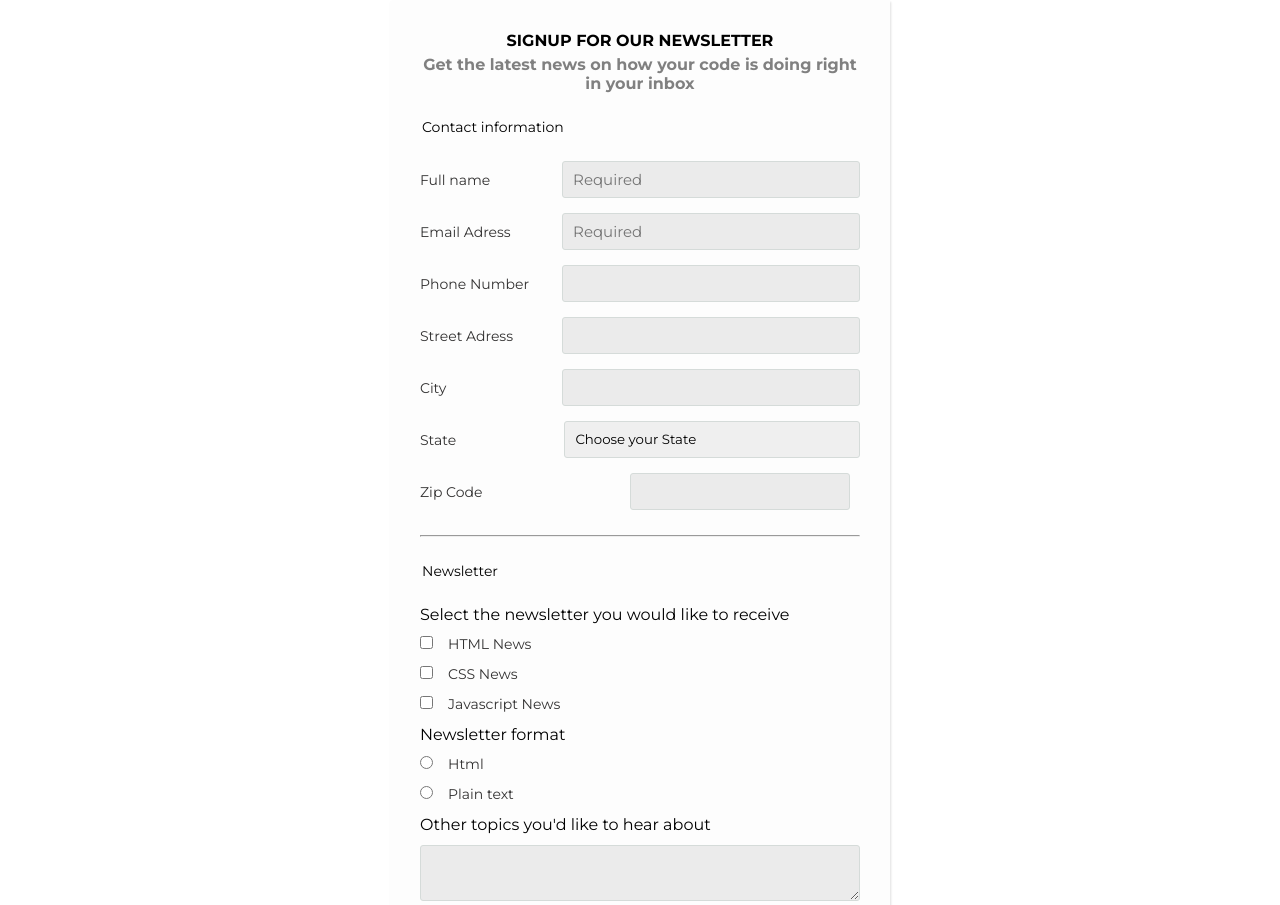
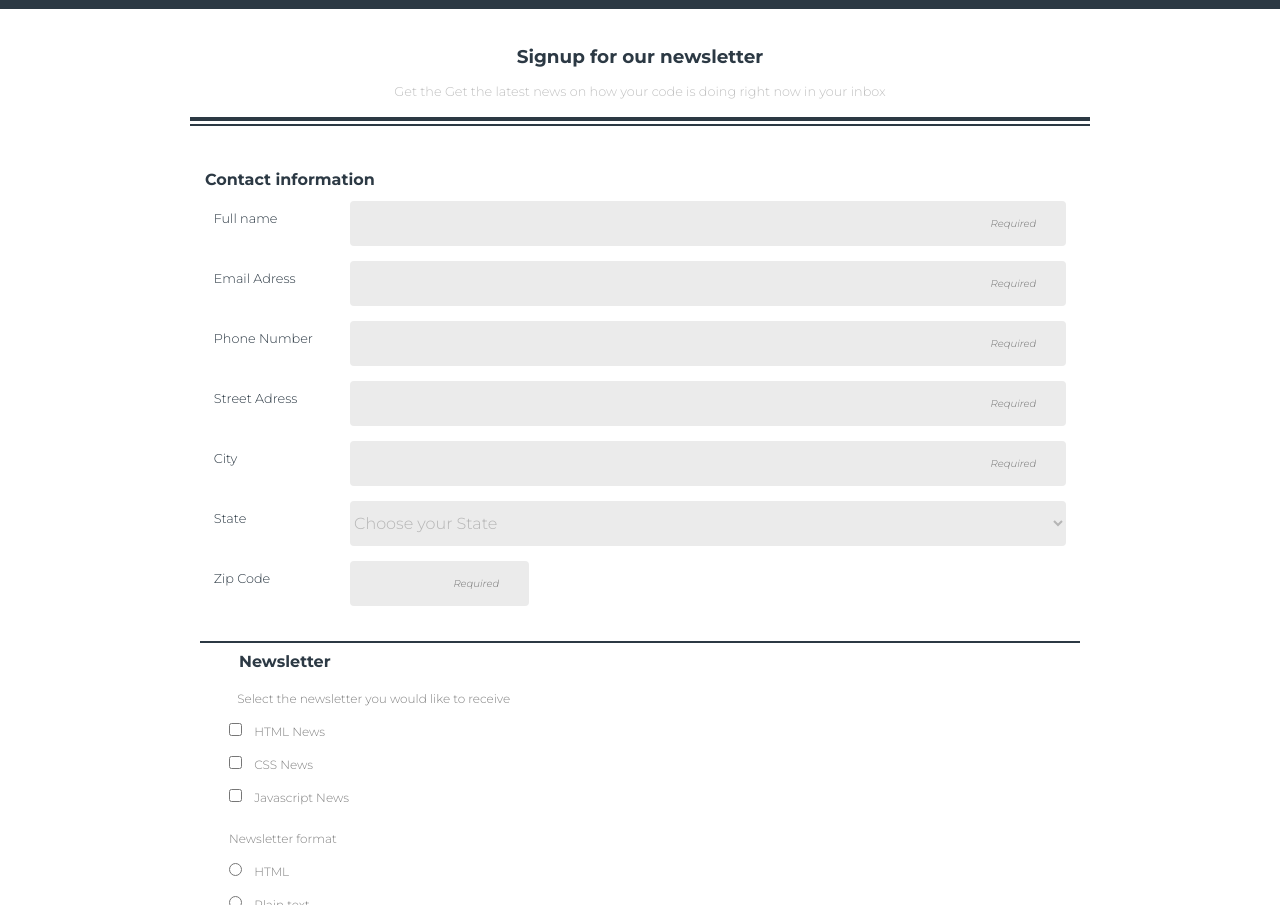
Before and after one commit to kiliandeketelaere/Techdegree-project-3, a plain HTML site: page index.html in a window 1280 px wide. Shown: the part 99-1004 px from the top of the page. Drawn offline with Linux system fonts and the light colour scheme; a web font is replaced by a local one.

Commit message:
New code
My updated code after reviewing and checking other student their projects.

```diff
--- /dev/null
+++ b/css/styles.css
@@ -0,0 +1,277 @@
+* {
+    box-sizing: border-box;
+}
+
+body {
+    background-color: white;
+    font-family: 'Montserrat', sans-serif;
+    color: #2c3944;
+}
+h1 {
+    background-color: #2c3944;
+    color: white;
+    margin: auto;
+    padding: 25px 0;
+    width: 100%;
+    font-size: 18px;
+}
+h1,
+header h2,
+header p,
+button {
+    text-align: center;
+}
+header p {
+    margin: 0 10px 15px 10px;
+    font-size: 11px;
+    line-height: 1.5;
+}
+h3 {
+    font-size: 12px;
+    color: gray;
+    font-weight: 300;
+}
+.top-line {
+    border-bottom: #2c3944 solid 4px;
+    margin: auto 12px;
+}
+.bottom-line {
+    border-bottom: #2c3944 solid 2px;
+    margin: 3px 12px;
+}
+form {
+  margin: auto;
+  width: 100%;
+}
+h2,
+label,
+legend {
+    color: #2c3944;
+    font-size: 15px;
+}
+legend {
+    font-weight: 700;
+}
+label {
+    display: block;
+    margin: 3px auto;
+    font-size: 12px;
+    padding: 11px 0 3px 0;
+}
+p {
+    color: silver;
+}
+.contact-information {
+    border-bottom: #2c3944 solid 2px;
+    margin: 10px 10px;
+    padding: 12px 5px 20px 5px;
+}
+
+.contact-information label {
+    color: gray;
+}
+.contact-information input,
+.contact-information select,
+textarea {
+     width: 100%;
+     height: 45px;
+     border-radius: 4px;
+     border: none;
+     background-color:rgb(235, 235, 235);
+}
+.contact-information legend {
+    background: inherit;
+    width: 100%;
+    display: block;
+    padding-top: 12px;
+}
+.contact-information input,
+.contact-information select {
+    border: none;
+    background-color: rgb(235, 235, 235);
+}
+#zip-code {
+    width: 50%;
+}
+fieldset {
+    border: none;
+    margin: auto;
+}
+#news-legend {
+    padding-top: 30px;
+    margin-top: 20px;
+}
+.newsletter {
+    width: 94%;
+    border-radius: 4px;
+    padding-bottom: 5px;
+}
+.newsletter label {
+    color: gray;
+    padding: 0;
+    display: inline;
+}
+.newsletter input {
+    margin: 5px 8px 15px 0;
+}
+.newsletter-div {
+    width: 98%;
+    margin: auto;
+}
+textarea,
+select {
+    font-size: 12px;
+}
+label[for="other-topics"] {
+    padding-top: 30px;
+    margin-top: 30px;
+}
+
+
+
+textarea {
+    border: none;
+    background-color: rgb(235, 235, 235);
+    margin: 8px 0 8px 0;
+    padding: 6px 12px 50px 12px;
+}
+#state {
+    color: #b5b5b5;
+}
+button {
+    background-color: #4EBBB5;
+    border: none;
+    color: white;
+    font-family: 'Merriweather', serif;
+    padding: 15px 0;
+    margin: auto;
+    margin-top: 5px;
+    border-radius: 4px;
+    font-weight: 900;
+    font-size: 14px;
+    display: block;
+    width: 100%
+
+}
+input:focus,
+select:focus,
+textarea:focus {
+    border: solid rgb(12, 47, 77) 3px;
+    transform: scale(1.1);
+    transition: all 500ms;
+}
+button:hover {
+    background-color: rgb(54, 134, 130);
+}
+button:focus {
+    transform: scale(0.9);
+    transition: all 200ms;
+}
+
+
+
+[placeholder="Required"] {
+    text-align: right;
+    padding-right: 30px;
+    font-style: italic;
+    font-size: 10px;
+    color: #b5b5b5;
+}
+
+ footer {
+     text-align: center;
+     font-size: 12px;
+     margin-top: 25px;
+ }
+
+
+/*  ==================
+    Flexbox
+    ==================  */
+
+.contact-info,
+.newsletter-div {
+    display: flex;
+    flex-direction: column;
+    flex-grow: 1;
+}
+.form-div {
+   width: 98%;
+   margin: auto;
+}
+.textarea-div {
+    margin-top:10px;
+}
+
+
+/*  ==================
+    Media Query
+    ==================  */
+
+
+@media (min-width: 768px) {
+    body {
+        margin: 0;
+    }
+    main {
+        max-width: 900px;
+        margin: auto;
+    }
+    form {
+        margin-top: 30px;
+    }
+    .subheader {
+        display: flex;
+        flex-direction: column;
+        justify-content: center;
+        align-items: center;
+    }
+    .top-line,
+    .bottom-line {
+        width: 97%;
+    }
+    h2 {
+        font-size: 1.15em;
+    }
+    .subheader-text,
+    .form-div label {
+        font-size: 0.8em;
+    }
+    .top-line,
+    .bottom-line {
+        max-width: 900px;
+        align-self: center;
+    }
+    .contact-info legend {
+        padding-bottom: 10px;
+    }
+    legend {
+        font-size: 1.0em;
+    }
+    .form-div {
+        display: flex;
+        flex-direction: row;
+        padding-bottom: 15px;
+    }
+    .form-div label {
+        width: 16%;
+        margin: 0;
+        color: #2c3944;
+    }
+    .form-div input,
+    .form-div select {
+        width: 84%;
+    }
+    #zip-code {
+        width: 21%;
+    }
+    .newsletter legend {
+        padding-left: 10px;
+    }
+    .newsletter-h3 {
+        margin-top: 15px;
+    }
+    button {
+        width: 98%;
+    }
+}
--- a/index.html
+++ b/index.html
@@ -2,69 +2,59 @@
 <html lang="en">
   <head>
     <meta name="viewport" content="width=device-width, initial-scale=1.0">
-    <link rel="stylesheet" href="styles.css">
-    <link rel="stylesheet" href="https://fonts.googleapis.com/css?family=Trirong">
+    <link rel="stylesheet" href="css/styles.css">
+    <link rel="stylesheet" href="css/normalize.css">
+    <link href="https://fonts.googleapis.com/css2?family=Montserrat:ital,wght@0,300;0,700;1,300&display=swap" rel="stylesheet">
     <title>The Code Review</title>
   </head>
 
 
-<header class="header">
-<div class="flex-container">
-  <div class="flex-item">
-  <h1 class="header"> THE CODE REVIEW</h1>
+<body>
+  <header>
+    <h1> THE CODE REVIEW</h1>
+
+      <div class="subheader">
+          <h2>Signup for our newsletter</h2>
+          <p class="subheader-text">Get the Get the latest news on how your code is doing right now in your inbox</p>
+          <p class="top-line"></p>
+          <p class="bottom-line"></p>
       </div>
-</div>
+
   </header>
 
-<body>
+  <main>
 
+    <form>
+      <fieldset class="contact-information">
+        <legend>Contact information</legend>
 
-
-
-
-
-
-<div class="wrapper">
-  <div class="title">
-      Signup for our newsletter
-  </div>
-  <div class="subtitle">
-    Get the latest news on how your code is doing right in your inbox
-  </div>
-  <div class="form">
-
-    <div class="legend">
-      <legend>Contact information</legend>
+        <div class="form-div">
+          <label for="full-name">Full name</label>
+          <input type="text" id="full-name" name="full-name" placeholder="Required" required="required" class="form_input">
         </div>
 
-    <div class="input_field">
-      <label for="fullname">Full name</label>
-      <input type="text" id="fullname" name="user_fullname" placeholder="Required" class="input">
+        <div class="form-div">
+          <label for="email-adress">Email Adress</label>
+          <input type="email" id="email-adress" name="email-adress" placeholder="Required" required="required" class="form_input">
         </div>
 
-    <div class="input_field">
-      <label for="email">Email Adress</label>
-      <input type="email" id="email" name="user_email" placeholder="Required" class="input">
+        <div class="form-div">
+          <label for="phone-number">Phone Number</label>
+          <input type="tel" id="phone-number" name="phone-number" placeholder="Required" required="required" class="form_input">
         </div>
 
-    <div class="input_field">
-      <label for="phone">Phone Number</label>
-      <input type="tel" id="phone" name="user_phone" class="input">
+        <div class="form-div">
+          <label for="street-address">Street Adress</label>
+          <input type="text" id="adress" name="street-address" placeholder="Required" required="required" class="form_input">
         </div>
 
-    <div class="input_field">
-      <label for="adress">Street Adress</label>
-      <input type="text" id="adress" name="user_adress" class="input">
+        <div class="form-div">
+          <label for="city">City</label>
+          <input type="text" id="city" name="city" placeholder="Required" required="required" class="form_input">
         </div>
 
-    <div class="input_field">
-      <label for="city">City</label>
-      <input type="text" id="city" name="user_city" class="input">
-    </div>
-
-    <div class="input_field">
+          <div class="form-div">
            <label for="state">State</label>
-      <div class="custom_select">
            <select id="state" name="user_state">
               <option value="" disabled selected>Choose your State</option>
              <option value="west_vlaanderen">West-Vlaanderen</option>
@@ -73,84 +63,62 @@
              <option value="wallonie">Wallonie</option>
             </select>
           </div>
+
+          <div class="form-div">
+            <label for="zip-code">Zip Code</label>
+            <input type="text" id="zip-code" name="user-zipcode" placeholder="Required" required="required" class="zip-code">
           </div>
 
-    <div class="input_field">
-      <label for="zipcode">Zip Code</label>
-       <input type="text" id="zipcode" name="user_zipcode" class="input_zipcode" >
+      </fieldset>
+      <fieldset class="newsletter">
+        <legend id="newsletter-legend">Newsletter</legend>
+        <div class="newsletter-div">
+          <h3 class="newsletter-h3">Select the newsletter you would like to receive</h3>
         </div>
 
-     <hr class="seperator2">
-
-     <div class=legend>
-      <legend>Newsletter</legend>
+        <div>
+          <input type="checkbox" id="html-news" name="newsletter-content" value="newsletter-html">
+          <label for="html-news">HTML News</label><br>
         </div>
 
-     <div class="label">
-      <label>Select the newsletter you would like to receive</label>
+        <div>
+          <input type="checkbox" id="css-news" name="newsletter-content" value="newsletter-css">
+          <label for="css-news">CSS News</label><br>
         </div>
 
-        <div class="input_field">
-          <input type="checkbox" id="html_news" value="html_newsletter" name="user_newsletter">
-          <label for="html_news" class="check">HTML News</label>
+        <div>
+          <input type="checkbox" id="js-news" name="newsletter-content" value="newsletter-js">
+          <label for="js-news">Javascript News</label><br>
         </div>
 
-        <div class="input_field">
-          <input type="checkbox" id="css_news" value="css_newsletter" name="user_newsletter">
-          <label for="css_news" class="check">CSS News</label>
+        <h3 class="newsletter-h3">Newsletter format</h3>
+
+        <div>
+            <input type="radio" id="html-format" name="newsletter-format" value="html-format">
+            <label for="html-format">HTML</label><br>
         </div>
 
-        <div class="input_field">
-          <input type="checkbox" id="javascript_news" value="javascript_newsletter" name="javascript_newsletter">
-          <label for="javascript_news" class="check">Javascript News</label>
+        <div>
+            <input type="radio" id="plain-text-format" name="newsletter-format" value="plain-text-format">
+            <label for="plain-text-format">Plain text</label><br>
         </div>
 
-        <div class="label">
-         <label>Newsletter format</label>
+        <div class="textarea-div">
+            <label for="other-topics">Other topics you'd like to hear about</label><br>
+            <textarea id="other-topics" name="other-topics" placeholder="Optional"></textarea>
         </div>
 
-        <div class="input_field">
-          <input type="radio" id="html_format" value="html_format" name="user_format">
-          <label for="html_format" class="check">Html</label>
-        </div>
-
-        <div class="input_field">
-          <input type="radio" id="plaintext_format" value="plaintext_format" name="user_format">
-          <label for="plaintext_format" class="check">Plain text</label>
-        </div>
-
-        <div class="label">
-         <label class="labelcheck">Other topics you'd like to hear about</label>
-        </div>
-
-        <div class="input_field">
-          <textarea class="textarea"></textarea>
-        </div>
-
-        <div class="formbutton">
-          <button type="submit" class="button">Sign up</button>
-        </div>
-  </div>
     </div>
 
 
+    </fieldset>
+    <fieldset>
+      <button class="sign-up-button" type="submit" id="sign-up">Sign Up</button>
+    </fieldset>
 
-
-
-
-
-
-
-
-
-
-
-
-
-
-
-
-
-
-
+  </form>
+</main>
+  <footer>
+    <p><em>Copyright the Code Review</em></p>
+  </footer>
 </body>
--- a/styles.css
+++ /dev/null
@@ -1,172 +0,0 @@
-@import url('https://fonts.googleapis.com/css2?family=Montserrat:wght@400;700&display=swap');
-
-* {
-    margin: 0;
-    padding 0;
-    box-sizing: border-box;
-    font-family: 'Montserrat', sans-serif;
-}
-
-body {
-    background: white;
-    }
-
-/*  ============= header styling */
-
-.header {
-    background-color: rgb(45, 45, 80);
-    color: white;
-    display: flex;
-    justify-content: center;
-    align-items: center;
-    height: 80px;
-}
-
-
-/*  ============= Form box styling (wrapper) */
-
-.wrapper {
-    max-width: 500px;
-    width: 100%;
-    background: rgb(253, 253, 253);
-    margin: 20px auto;
-    padding: 30px;
-    box-shadow: 1px 1px 2px rgba(0, 0, 0, 0.125);
-}
-
-.wrapper .title {
-    font: 24px;
-    font-weight: 700;
-    margin-bottom: 5px;
-    color: black;
-    text-transform: uppercase;
-    text-align: center;
-}
-
-.wrapper .subtitle {
-    font: 20px;
-    font-weight: 700;
-    margin-bottom: 25px;
-    color: grey;
-    text-align: center;
-}
-
-.wrapper .legend {
-    margin-bottom: 25px;
-    font-size: 14px;
-}
-
-.wrapper .seperator2 {
-    margin-top: 25px;
-    margin-bottom: 25px;
-    width: 100%;
-}
-
-.wrapper .form {
-    width: 100%;
-}
-
-.wrapper .form .input_field {
-    margin-bottom: 15px;
-    display: flex;
-    align-items: center;
-}
-
-.wrapper .form .input_field label {
-    width: 200px;
-    color: rgb(51, 50, 50);
-    margin-right: 10px;
-    font-size: 14px;
-}
-
-.wrapper .form .input_field .input,
-.wrapper .form .input_field .textarea {
-    width: 100%;
-    outline: none;
-    border: 1px solid #d5dbd9;
-    background-color: rgb(235, 235, 235);
-    font-size: 15px;
-    padding: 8px 10px;
-    border-radius: 3px;
-    transition: all 0.3 ease;
-}
-
-.wrapper .form. .input_field .textarea {
-    resize: none;
-    height: 125px;
-}
-
-.wrapper .form .input_field .custom_select {
-    position: relative;
-    width: 100%;
-    height: 37px;
-}
-
-.wrapper .form .input_field .custom_select select {
-    appearance: none;
-    border: 1px solid #d5dbd9;
-    width: 100%;
-    height: 100%;
-    padding: 8px 10px;
-    border-radius: 3px;
-    outline: none;
-}
-
-.wrapper .form .input_field .check .checkmark label{
-    margin-top: 20px;
-}
-
-.check {
-width: 15px;
-height: 15px;
-margin-left: 15px;
-}
-
-.label {
-height: 30px;
-}
-
-.formbutton button {
-    width: 100%;
-    height: 50px;
-    background-color: rgb(60, 219, 185);
-    color: white;
-    border: none;
-    border-radius: 5px;
-}
-
-.input_zipcode {
-    width: 50%;
-    justify-content: flex-start;
-    outline: none;
-    border: 1px solid #d5dbd9;
-    background-color: rgb(235, 235, 235);
-    font-size: 15px;
-    padding: 8px 10px;
-    border-radius: 3px;
-    transition: all 0.3 ease;
-}
-
-.input_field_zipcode {
-
-}
-
-
-
-/* =========== media queries */
-
-@media (max-width: 420px) {
-    .wrapper .form .input_field {
-        flex-direction: column;
-        align-items: flex-start;
-    }
-    .wrapper .form .input_field label{
-        margin-bottom: 5px;
-    }
-
-
-    .wrapper2 .form .input_field {
-        flex-direction: row;
-        align-items: flex-start;
-    }
-}
```
Also changed, not shown: css/normalize.css (added). Lines whose indentation alone changed are shown as unchanged.
